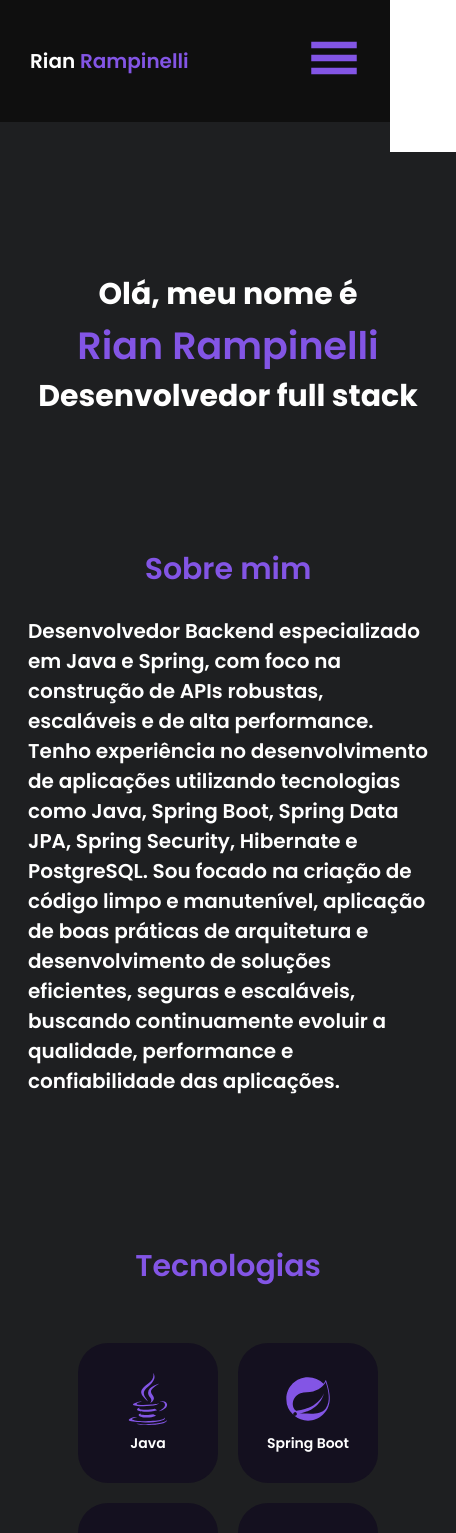
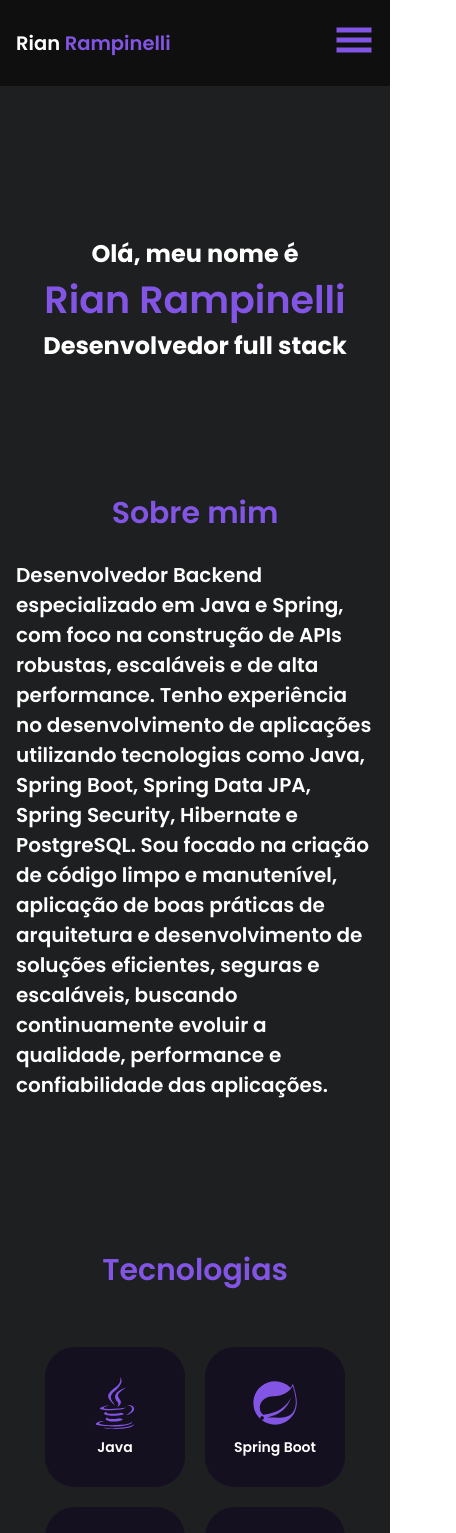
Before and after one commit to rian-rampinelli/portfolio, a React (Vite) app: page / in a window 390 px wide. Shown: the top 1533 px of the page, 456 px wide, since content can reach past the window. Built offline with nearby package versions, Linux system fonts and the light colour scheme.

Commit message:
refactor: arrumar responsividade para telas menores que 400px

```diff
--- a/src/components/NavBar/NavBar.css
+++ b/src/components/NavBar/NavBar.css
@@ -51,7 +51,7 @@
   position: fixed;
   top: 0;
   left: 0;
-  width: 250px;
+  width: min(310px, 100vw);
   height: 100vh;
   display: flex;
   flex-direction: column;
@@ -85,3 +85,39 @@
     font-size: 20px;
   }
 }
+
+@media screen and (max-width: 450px) {
+  .nav {
+    padding: 20px 16px;
+  }
+
+  .name {
+    margin-left: 0;
+    font-size: clamp(16px, 5vw, 20px);
+  }
+
+  .hamburger {
+    margin: 0;
+    padding: 0;
+    flex: 0 0 auto;
+  }
+
+  .hamburger svg {
+    width: 40px;
+    height: 40px;
+  }
+
+  .modal {
+    padding: 20px;
+  }
+
+  .modal > div:first-child {
+    align-items: center;
+    justify-content: space-between;
+    gap: 8px;
+  }
+
+  .modal .hamburger {
+    margin: 0;
+  }
+}
--- a/src/pages/home/Home.css
+++ b/src/pages/home/Home.css
@@ -3,10 +3,14 @@
   display: flex;
   justify-content: center;
   flex-direction: column;
+  width: 100%;
+  min-width: 0;
 }
 
 .container {
   margin: auto;
+  width: 100%;
+  min-width: 0;
   max-width: 1280px;
   min-height: 100vh;
   background-color: #1e1f21;
@@ -268,3 +272,26 @@
     grid-template-columns: repeat(1, 400px);
   }
 }
+
+@media screen and (max-width: 450px) {
+  .text-banner {
+    width: calc(100% - 32px);
+    font-size: 20px;
+    text-align: left;
+  }
+  .header-title{
+    font-size: 24px;
+  }
+  .projetos-itens {
+    width: 100%;
+    grid-template-columns: minmax(0, 1fr);
+    padding: 16px;
+  }
+  .contatos-itens {
+  display: flex;
+  justify-content: center;
+  flex-wrap: wrap;
+  margin-top: 30px;
+
+}
+}
```
